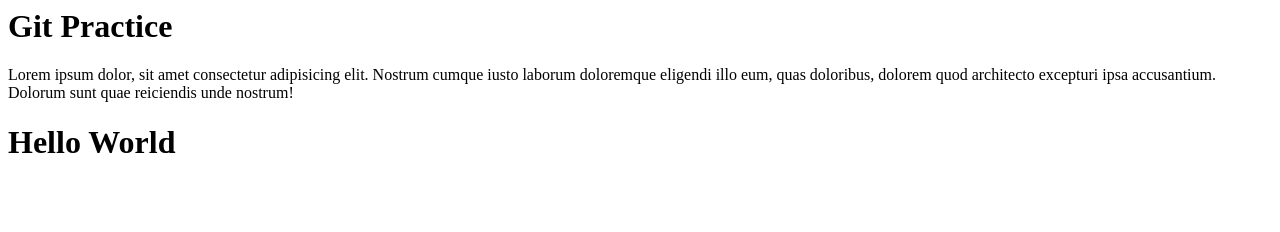
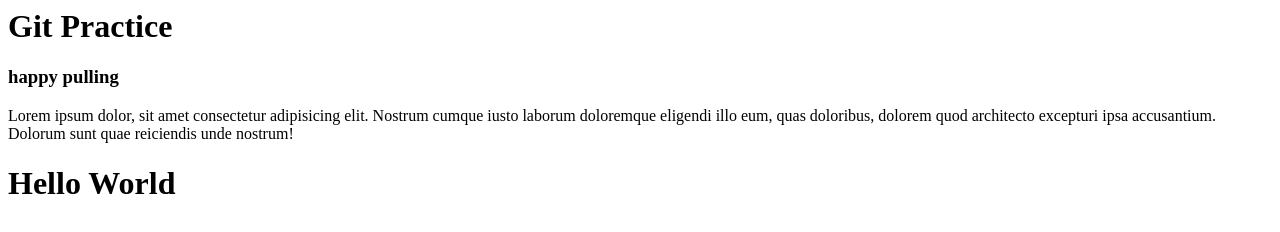
Before and after one commit to samgenerals10/git-practice, a plain HTML site: page index.html in a window 1280 px wide. Drawn offline with Linux system fonts and the light colour scheme.

Commit message:
Update index.html added h3 tag

```diff
--- a/index.html
+++ b/index.html
@@ -1,4 +1,5 @@
 <h1>Git Practice</h1>
+<h3>happy pulling</h3>
 <p> Lorem ipsum dolor, sit amet consectetur adipisicing elit.
      Nostrum cumque iusto laborum doloremque eligendi illo eum,
      quas doloribus, dolorem quod architecto excepturi ipsa
```
